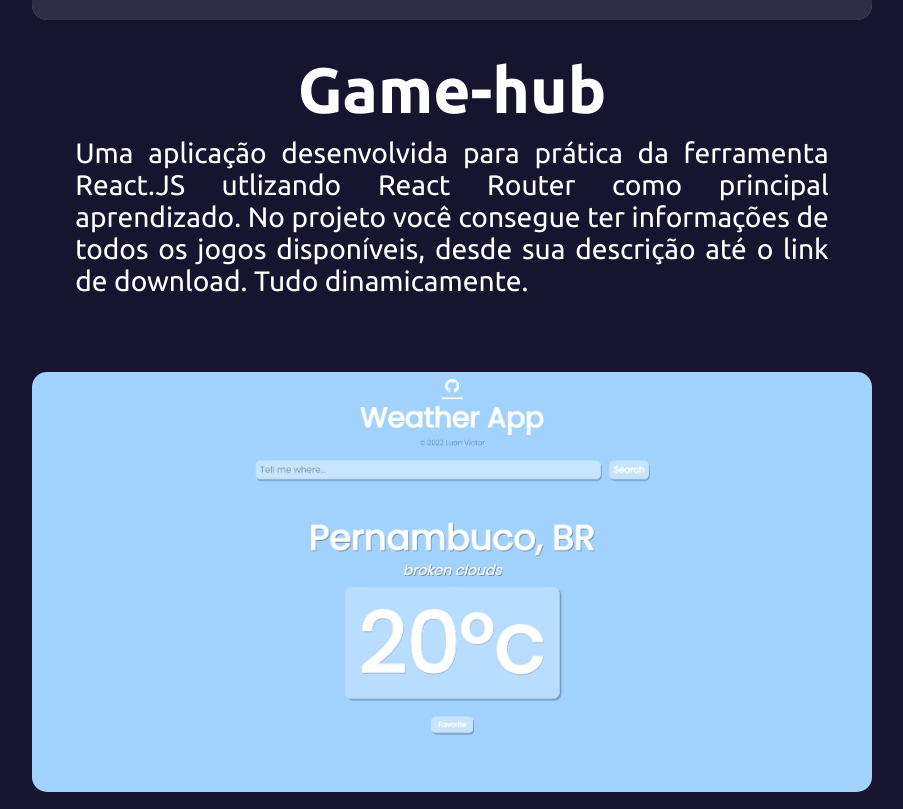
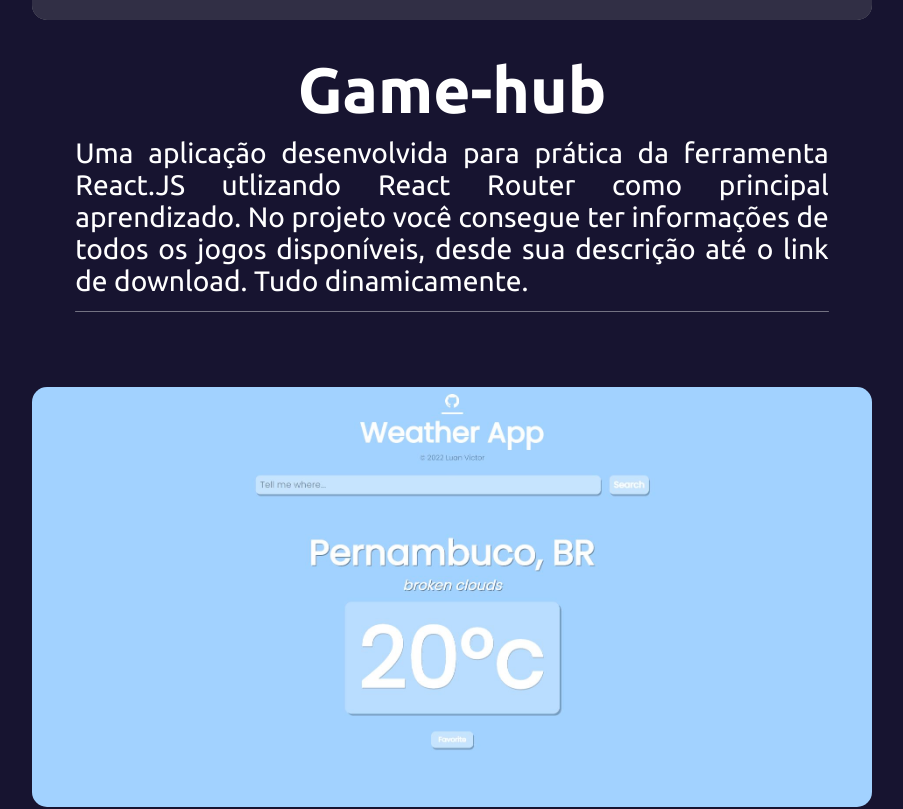
Before and after one commit to Luzin7/my-portfolio, a React (Create React App) app: page / in a window 1280 px wide. Shown: the part 2940-3749 px from the top of the page, without its empty margins (188-1091 px from the left). Built offline with nearby package versions, Linux system fonts and the light colour scheme; grey boxes are pictures that could not be loaded.

Commit message:
feat: Add a line for better reading

```diff
--- a/src/style/projects/projectsContent.css
+++ b/src/style/projects/projectsContent.css
@@ -117,3 +117,14 @@
   font-size: 21px;
   margin: 0.4em;
 }
+
+.projects__info-text::after {
+  content: "";
+  width: 100%;
+  height: 1px;
+  background: var(--white__color);
+  display: block;
+  margin: 14px 0px 0px 0px;
+  opacity: 0.4;
+  border-radius: 7px;
+}
```
